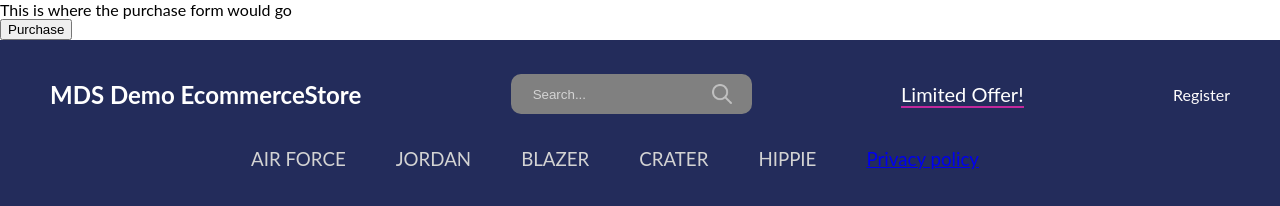
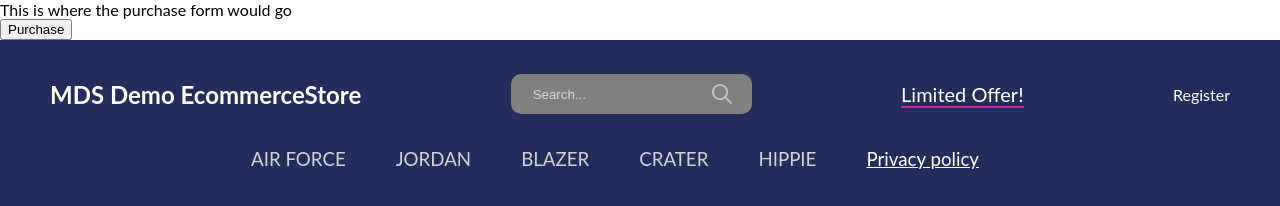
Before and after one commit to AmruthaPaalathara/Web-Analytics-Workshop, a plain HTML site: page index.html in a window 1280 px wide. Shown: the top 206 px of the page. Drawn offline with Linux system fonts and the light colour scheme; a web font is replaced by a local one.

Commit message:
added style for text

```diff
--- a/index.html
+++ b/index.html
@@ -68,7 +68,7 @@
             <h3 class="menuItem">BLAZER</h3>
             <h3 class="menuItem">CRATER</h3>
             <h3 class="menuItem">HIPPIE</h3>
-            <h3 class="menuItem"><a href="privacy_policy.html">Privacy policy</a></h3>
+            <h3 class="menuItem"><a href="privacy_policy.html" style="color: white;">Privacy policy</a></h3>
         </div>
     </nav>
     <div class="slider">
```
